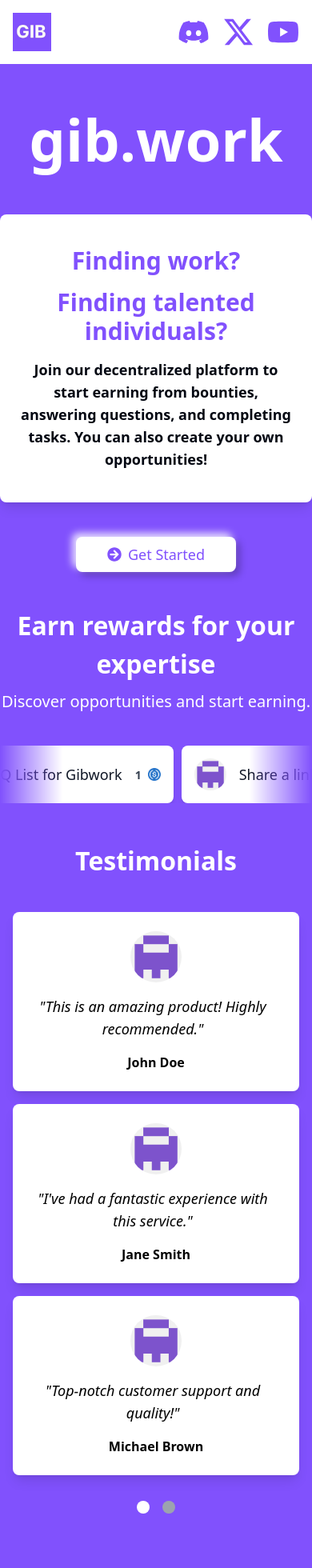
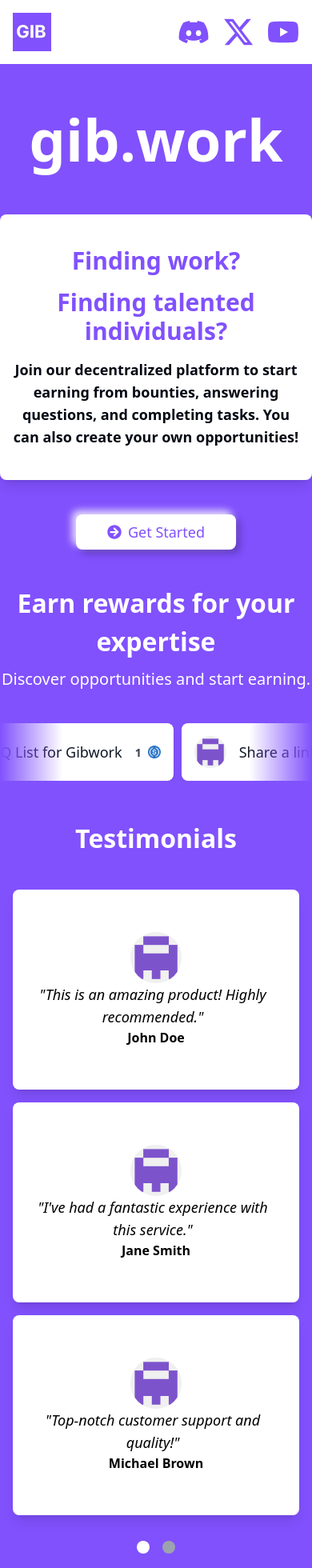
Before and after one commit to zsh28/gib-work-landing-page, a React (Vite) app: page / in a window 390 px wide. Shown: the top 1960 px of the page at 80% size. Built offline with nearby package versions, Linux system fonts and the light colour scheme.

Commit message:
Update styling in Card.jsx and Testimonials.tsx

```diff
--- a/src/Components/Card.jsx
+++ b/src/Components/Card.jsx
@@ -1,6 +1,6 @@
 const Card = () => {
     return (
-      <div className="max-w-[1200px] w-auto max-h-96 bg-white p-6 shadow-lg rounded-lg mx-auto mb-10">
+      <div className="max-w-[1200px] w-full max-h-96 bg-white p-6 shadow-lg rounded-lg mx-auto mb-10 px-4 md:px-8 lg:px-16">
         <div className="text-center">
           <h1 className="text-[#8151fd] text-3xl font-bold mt-4">
             Finding work?
@@ -9,7 +9,7 @@
             Finding talented individuals?
           </h1>
           <p className="text-lg text-gray-950 font-bold mb-4">
-          Join our decentralized platform to start earning from bounties, answering questions, and completing tasks. You can also create your own opportunities!
+            Join our decentralized platform to start earning from bounties, answering questions, and completing tasks. You can also create your own opportunities!
           </p>
         </div>
       </div>
--- a/src/Components/Testmonials.tsx
+++ b/src/Components/Testmonials.tsx
@@ -12,14 +12,16 @@
   );
 
   return (
-    <div className="py-12 max-w-[1200px] h-auto w-auto justify-center items-center text-center mx-auto">
+    <div className="py-12 max-w-[1200px] w-full h-auto justify-center items-center text-center mx-auto px-4">
       <h2 className="text-white font-bold text-[32px] mb-10 text-center">Testimonials</h2>
-      <div className="max-w-[1200px] mx-auto px-4">
-        <div className="flex flex-col md:flex-row justify-between space-y-4 md:space-y-0 md:space-x-4">
+      <div className="flex flex-col sm:flex-row flex-wrap justify-center gap-4">
         {paginatedTestimonials.map((testimonial) => (
           <div
             key={testimonial.id}
-              className="bg-white shadow-lg rounded-lg p-6 flex flex-col justify-center items-center text-center mx-auto space-y-4 max-w-[400px] hover:shadow-[0_4px_20px_rgba(255,255,255,0.8)] transition-shadow duration-300 ease-in-out"
+            className="w-full md:w-[calc(33%-1rem)] bg-white shadow-lg rounded-lg p-6 flex flex-col justify-center items-center text-center transition-shadow duration-300 ease-in-out"
+            style={{
+              height: "250px",
+            }}
           >
             <img
               src={testimonial.pfp}
@@ -43,7 +45,6 @@
         ))}
       </div>
     </div>
-    </div>
   );
 };
 
```
Lines whose indentation alone changed are shown as unchanged.
